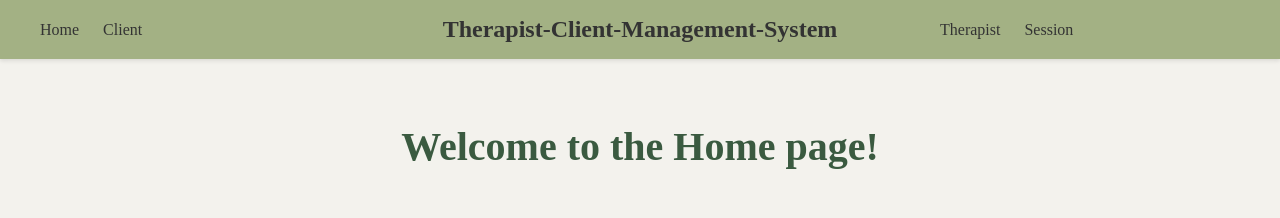
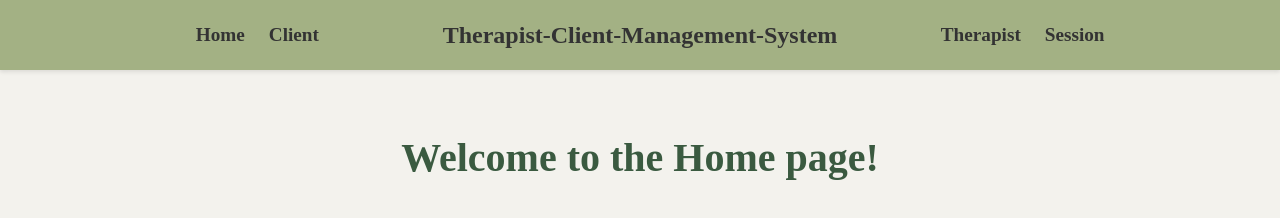
Before and after one commit to CrustySideBred/therapist-client, a React app: page / in a window 1280 px wide. Built offline with nearby package versions, Linux system fonts and the light colour scheme.

Commit message:
initial css code

```diff
--- a/src/Home.css
+++ b/src/Home.css
@@ -25,25 +25,28 @@ body {
     max-width: 1200px;
     margin: 0 auto;
     background-color: #a3b184;
+    padding: 0 2rem;
 }
 
 .nav-left, .nav-right {
     display: flex;
     gap: 1.5rem;
     flex: 1;
+    justify-content: center;
 }
 
 .nav-center {
-    flex: 2;
+    flex: 1;
     text-align: center;
 }
 
 .navigation-bar a {
     text-decoration: none;
     color: #333;
-    font-weight: 500;
-    font-size: 1rem;
+    font-weight: 700;
+    font-size: 1.2rem;
     transition: color 0.3s ease;
+    padding: 0.5rem 0;
 }
 
 .navigation-bar a:hover {
--- a/src/pages/Client.css
+++ b/src/pages/Client.css
@@ -0,0 +1,85 @@
+
+* {
+    margin: 0;
+    padding: 0;
+    box-sizing: border-box;
+}
+
+body {
+    background-color: #f3f2ed;
+    min-height: 100vh;
+}
+
+
+.app-header {
+    background-color: #a3b184; /* Light gray background, change as needed */
+    padding: 1rem 2rem;
+    box-shadow: 0 2px 4px rgba(0, 0, 0, 0.1);
+    width: 100%;
+}
+
+.navigation-bar {
+    display: flex;
+    justify-content: space-between;
+    align-items: center;
+    max-width: 1200px;
+    margin: 0 auto;
+    background-color: #a3b184;
+    padding: 0 2rem;
+}
+
+.nav-left, .nav-right {
+    display: flex;
+    gap: 1.5rem;
+    flex: 1;
+    justify-content: center;
+}
+
+.nav-center {
+    flex: 1;
+    text-align: center;
+}
+
+.navigation-bar a {
+    text-decoration: none;
+    color: #333;
+    font-weight: 700;
+    font-size: 1.2rem;
+    transition: color 0.3s ease;
+    padding: 0.5rem 0;
+}
+
+.navigation-bar a:hover {
+    color: #588157;
+}
+
+.home-link {
+    text-decoration: none;
+    color: inherit;
+}
+
+.app-title {
+    font-size: 1.5rem;
+    color: #333;
+    margin: 0;
+    white-space: nowrap;
+}
+
+.main-content {
+    max-width: 1200px;
+    margin: 2rem auto;
+    padding: 0 2rem;
+}
+
+
+.home-container {
+    text-align: center;
+    padding: 2rem;
+    margin-top: 2rem;
+}
+
+.home-container h1 {
+    font-size: 2.5rem;
+    color: #3a5a40;
+    margin-bottom: 1rem;
+}
--- a/src/pages/Session.css
+++ b/src/pages/Session.css
@@ -0,0 +1,85 @@
+
+* {
+    margin: 0;
+    padding: 0;
+    box-sizing: border-box;
+}
+
+body {
+    background-color: #f3f2ed;
+    min-height: 100vh;
+}
+
+
+.app-header {
+    background-color: #a3b184; /* Light gray background, change as needed */
+    padding: 1rem 2rem;
+    box-shadow: 0 2px 4px rgba(0, 0, 0, 0.1);
+    width: 100%;
+}
+
+.navigation-bar {
+    display: flex;
+    justify-content: space-between;
+    align-items: center;
+    max-width: 1200px;
+    margin: 0 auto;
+    background-color: #a3b184;
+    padding: 0 2rem;
+}
+
+.nav-left, .nav-right {
+    display: flex;
+    gap: 1.5rem;
+    flex: 1;
+    justify-content: center;
+}
+
+.nav-center {
+    flex: 1;
+    text-align: center;
+}
+
+.navigation-bar a {
+    text-decoration: none;
+    color: #333;
+    font-weight: 700;
+    font-size: 1.2rem;
+    transition: color 0.3s ease;
+    padding: 0.5rem 0;
+}
+
+.navigation-bar a:hover {
+    color: #588157;
+}
+
+.home-link {
+    text-decoration: none;
+    color: inherit;
+}
+
+.app-title {
+    font-size: 1.5rem;
+    color: #333;
+    margin: 0;
+    white-space: nowrap;
+}
+
+.main-content {
+    max-width: 1200px;
+    margin: 2rem auto;
+    padding: 0 2rem;
+}
+
+
+.home-container {
+    text-align: center;
+    padding: 2rem;
+    margin-top: 2rem;
+}
+
+.home-container h1 {
+    font-size: 2.5rem;
+    color: #3a5a40;
+    margin-bottom: 1rem;
+}
--- a/src/pages/Therapist.css
+++ b/src/pages/Therapist.css
@@ -0,0 +1,85 @@
+
+* {
+    margin: 0;
+    padding: 0;
+    box-sizing: border-box;
+}
+
+body {
+    background-color: #f3f2ed;
+    min-height: 100vh;
+}
+
+
+.app-header {
+    background-color: #a3b184; /* Light gray background, change as needed */
+    padding: 1rem 2rem;
+    box-shadow: 0 2px 4px rgba(0, 0, 0, 0.1);
+    width: 100%;
+}
+
+.navigation-bar {
+    display: flex;
+    justify-content: space-between;
+    align-items: center;
+    max-width: 1200px;
+    margin: 0 auto;
+    background-color: #a3b184;
+    padding: 0 2rem;
+}
+
+.nav-left, .nav-right {
+    display: flex;
+    gap: 1.5rem;
+    flex: 1;
+    justify-content: center;
+}
+
+.nav-center {
+    flex: 1;
+    text-align: center;
+}
+
+.navigation-bar a {
+    text-decoration: none;
+    color: #333;
+    font-weight: 700;
+    font-size: 1.2rem;
+    transition: color 0.3s ease;
+    padding: 0.5rem 0;
+}
+
+.navigation-bar a:hover {
+    color: #588157;
+}
+
+.home-link {
+    text-decoration: none;
+    color: inherit;
+}
+
+.app-title {
+    font-size: 1.5rem;
+    color: #333;
+    margin: 0;
+    white-space: nowrap;
+}
+
+.main-content {
+    max-width: 1200px;
+    margin: 2rem auto;
+    padding: 0 2rem;
+}
+
+
+.home-container {
+    text-align: center;
+    padding: 2rem;
+    margin-top: 2rem;
+}
+
+.home-container h1 {
+    font-size: 2.5rem;
+    color: #3a5a40;
+    margin-bottom: 1rem;
+}
```
